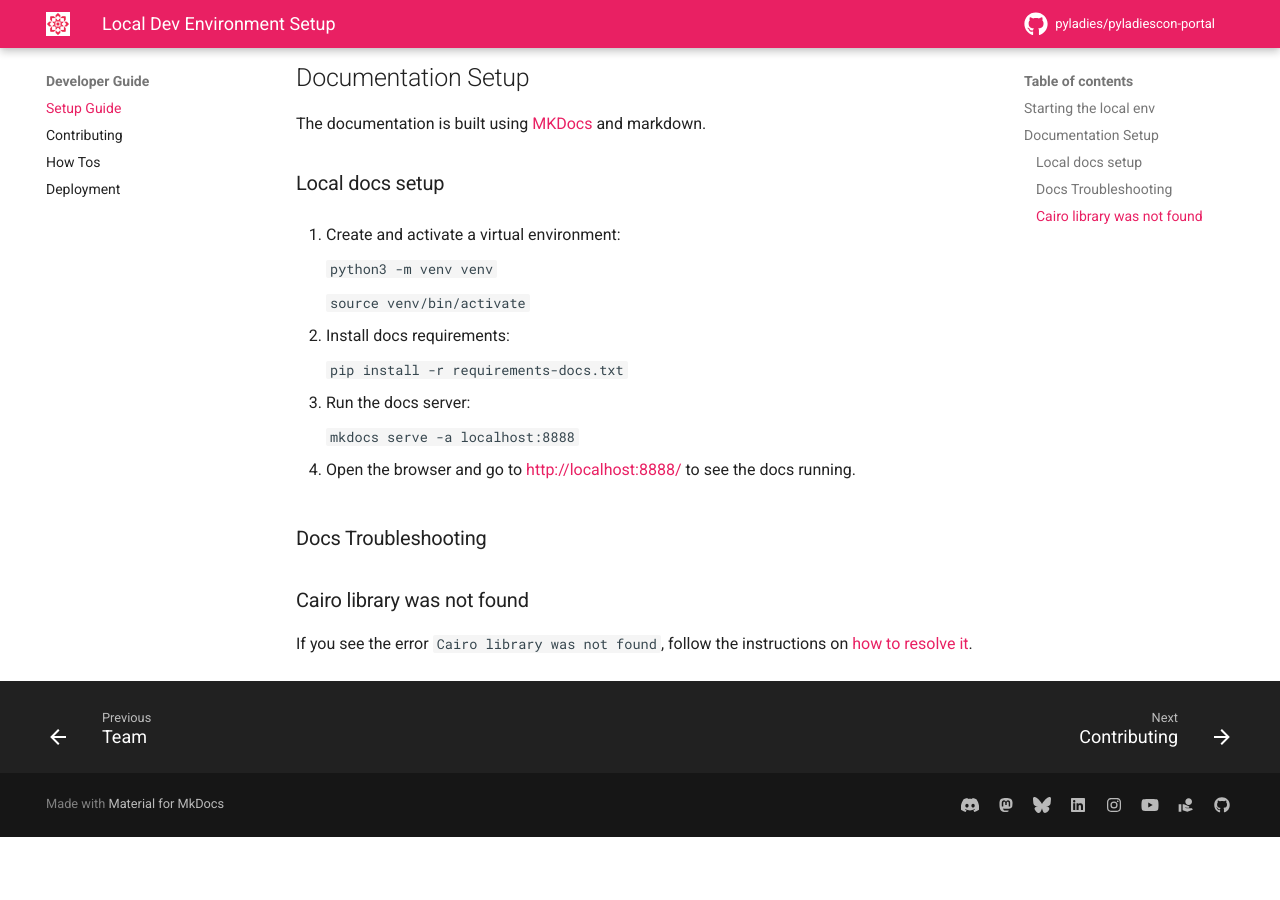
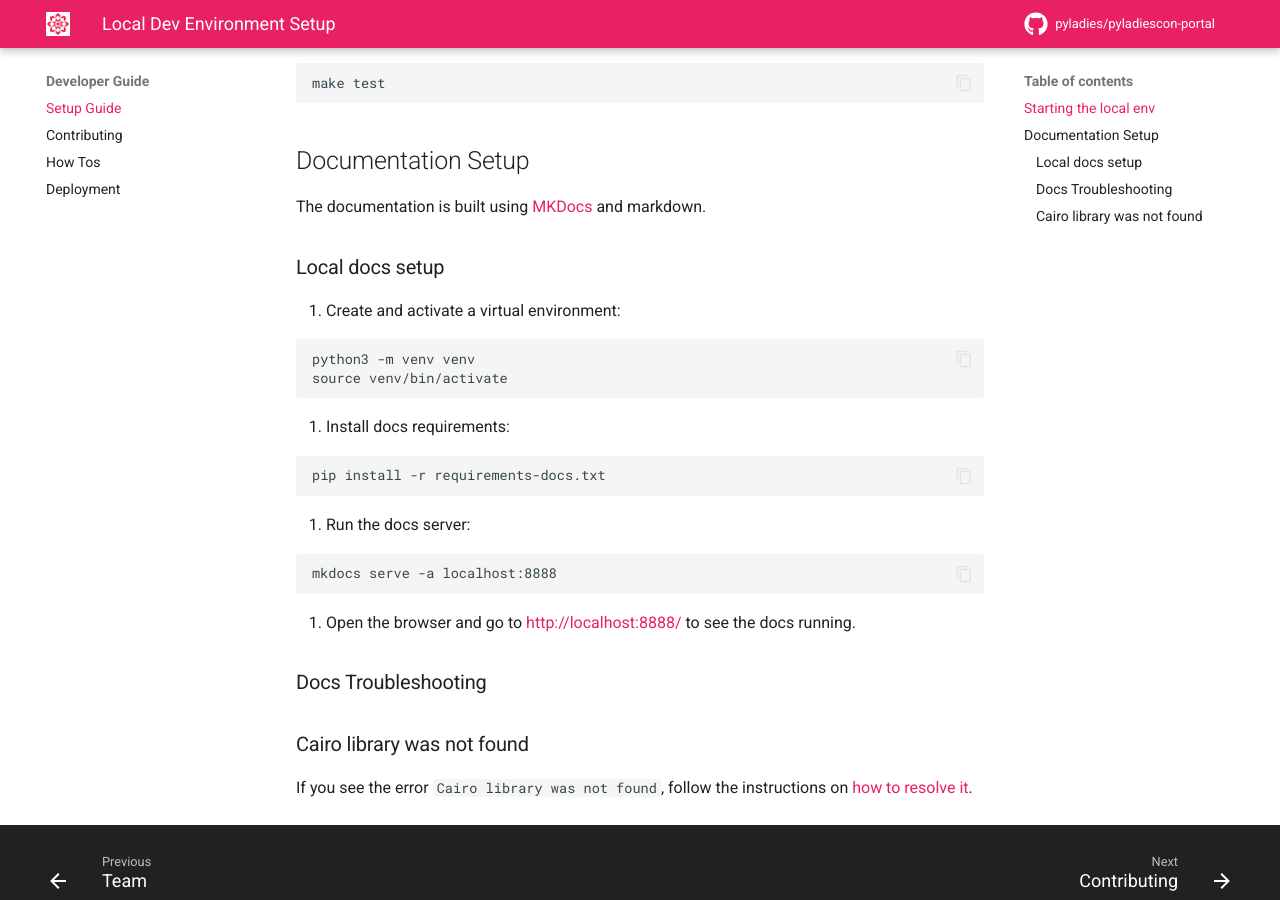
Before and after one commit to pyladies/pyladiescon-portal, an MkDocs documentation site: the page built from docs/developer/setup.md, in a window 1280 px wide and 900 px high, scrolled down 697 px. Built offline with MkDocs 1.6.1 and Material for MkDocs 9.7.7, drawn with Linux system fonts in a browser that asks for light colours; comment, search, counter and statistics services are not loaded; before the commit the page ends 1534 px from its top, so only the background shows below that.

Commit message:
Fixed a bug with the code blocks. Code blocks need to be unindented, and can be tagged with what language they represent.

````diff
--- a/docs/developer/setup.md
+++ b/docs/developer/setup.md
@@ -17,23 +17,23 @@ Requirements: Have these installed first before continuing further.
 
 1. Clone the repo. If using GitHub CLI, run:
 
-    ```
-    gh repo clone pyladies/pyladiescon-portal
-    ```
+```sh
+gh repo clone pyladies/pyladiescon-portal
+```
 
 2. Start the local environment:
 
-    ```
-    make serve
-    ```
+```sh
+make serve
+```
 
 3. Open the browser and go to <http://localhost:8000/> to see the app running.
 
 4. Run the tests:
 
-    ```
-    make test
-    ```
+```sh
+make test
+```
 
 ## Documentation Setup
 
@@ -43,25 +43,22 @@ The documentation is built using [MKDocs](https://www.mkdocs.org/) and markdown.
 
 1. Create and activate a virtual environment:
 
-    ```
-    python3 -m venv venv
-    ```
-
-    ```
-    source venv/bin/activate
-    ```
+```sh
+python3 -m venv venv
+source venv/bin/activate
+```
 
 2. Install docs requirements:
 
-    ```
-    pip install -r requirements-docs.txt
-    ```
+```sh
+pip install -r requirements-docs.txt
+```
 
 3. Run the docs server:
 
-    ```
-    mkdocs serve -a localhost:8888
-    ```
+```sh
+mkdocs serve -a localhost:8888
+```
 
 4. Open the browser and go to <http://localhost:8888/> to see the docs running.
 
````
